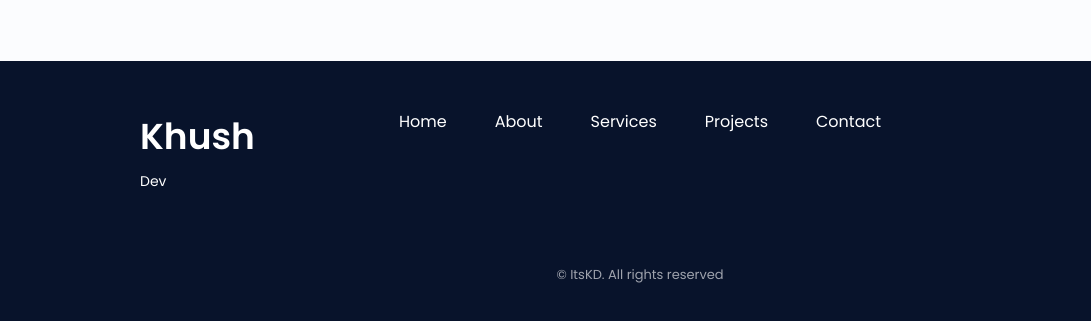
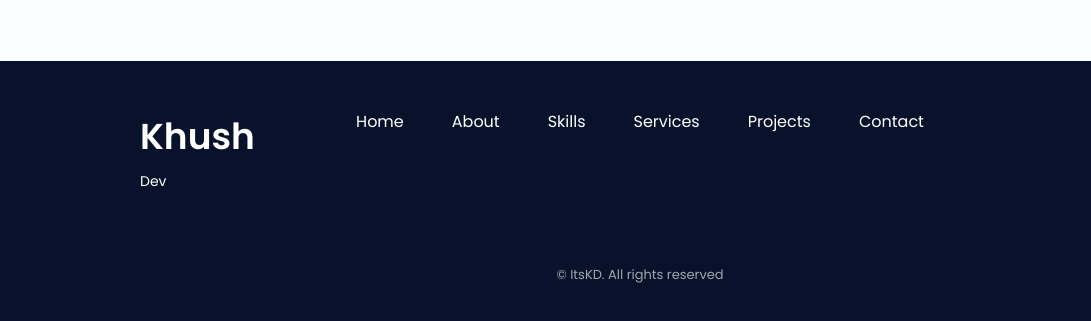
Before and after one commit to It-is-KD/My-Portfolio-Website, a plain HTML site: page Portfolio Website/index.html in a window 1280 px wide. Shown: the part 4213-4534 px from the top of the page, 0-1091 px from the left. Drawn offline with nearby package versions, Linux system fonts and the light colour scheme.

Commit message:
Update index.html

```diff
--- a/Portfolio Website/index.html
+++ b/Portfolio Website/index.html
@@ -652,6 +652,7 @@
                     <ul class="footer_links">
                         <li><a href="#home" class="footer_link">Home</a></li>
                         <li><a href="#about" class="footer_link">About</a></li>
+                        <li><a href="#skills" class="footer_link">Skills</a></li>
                         <li><a href="#services" class="footer_link">Services</a></li>
                         <li><a href="#project" class="footer_link">Projects</a></li>
                         <li><a href="#contact" class="footer_link">Contact</a></li>
```
